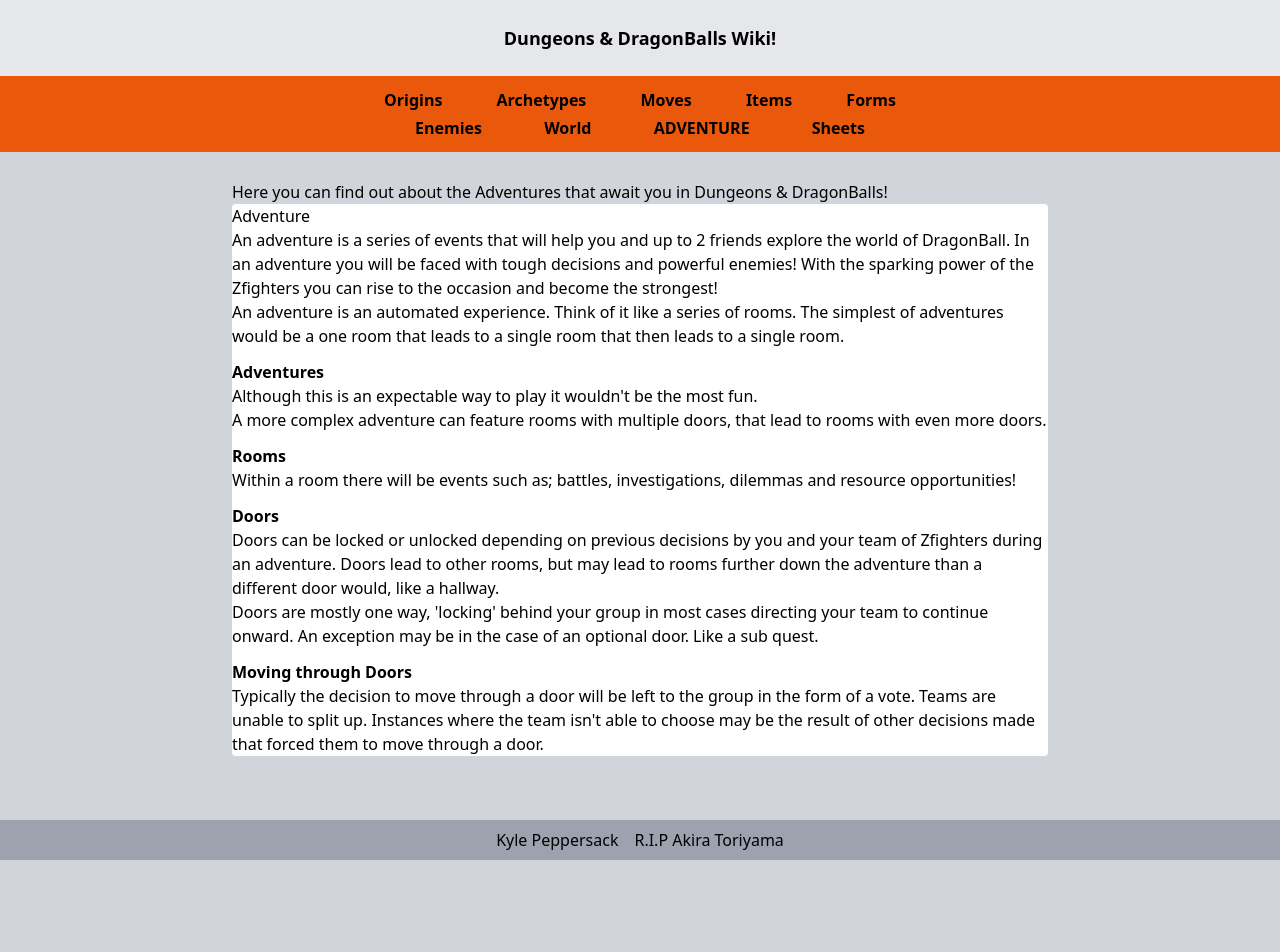
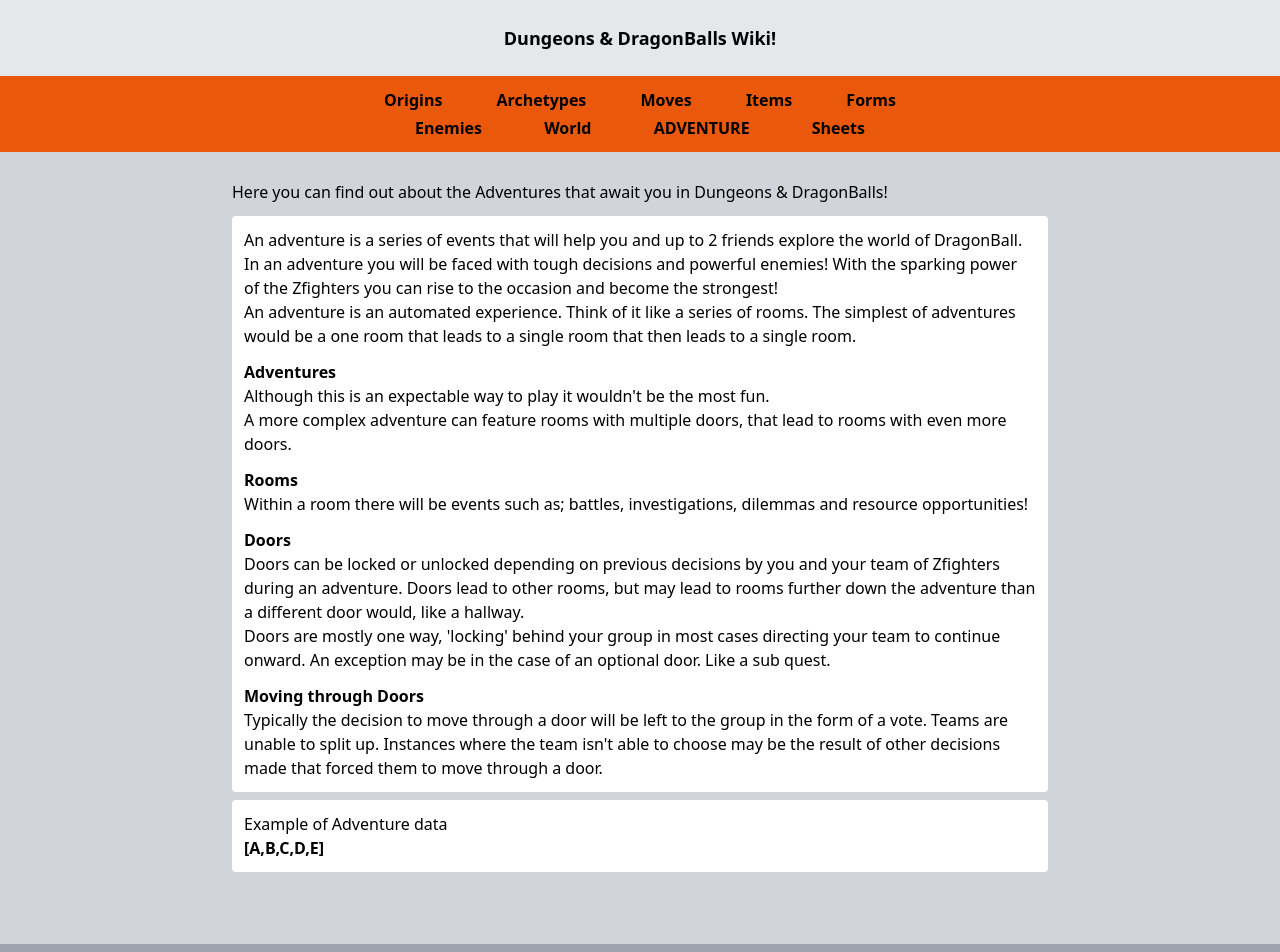
Before and after one commit to KylePep/ddbwiki, a Next.js app: page /adventure in a window 1280 px wide. Shown: the top 952 px of the page. Before the commit the page ends 860 px from the top, so only its background shows below. Built offline with nearby package versions, Linux system fonts and the light colour scheme.

Commit message:
added example adventure to adventure page

```diff
--- a/app/adventure/page.tsx
+++ b/app/adventure/page.tsx
@@ -3,9 +3,8 @@ import React from 'react'
 export default function page() {
   return (
     <main>
-      <h1>Here you can find out about the Adventures that await you in Dungeons & DragonBalls!</h1>
-      <div className='bg-white rounded'>
-        <h2>Adventure</h2>
+      <h1 className='mb-3'>Here you can find out about the Adventures that await you in Dungeons & DragonBalls!</h1>
+      <div className='bg-white rounded my-2 p-3'>
         <h3>An adventure is a series of events that will help you and up to 2 friends explore the world of DragonBall. In an adventure you will be faced with tough decisions and powerful enemies! With the sparking power of the Zfighters you can rise to the occasion and become the strongest!</h3>
         <p>An adventure is an automated experience.
           Think of it like a series of rooms. The simplest of adventures would be a one room that leads to a single room that then leads to a single room.
@@ -21,6 +20,10 @@ export default function page() {
         <h4 className='font-bold mt-3'>Moving through Doors</h4>
         <p>Typically the decision to move through a door will be left to the group in the form of a vote. Teams are unable to split up. Instances where the team {`isn't`} able to choose may be the result of other decisions made that forced them to move through a door.</p>
       </div>
+      <div className='bg-white my-2 rounded p-3'>
+        <p>Example of Adventure data</p>
+        <div className='font-bold'>{`[A,B,C,D,E]`}</div>
+      </div>
     </main>
   )
 }
```
